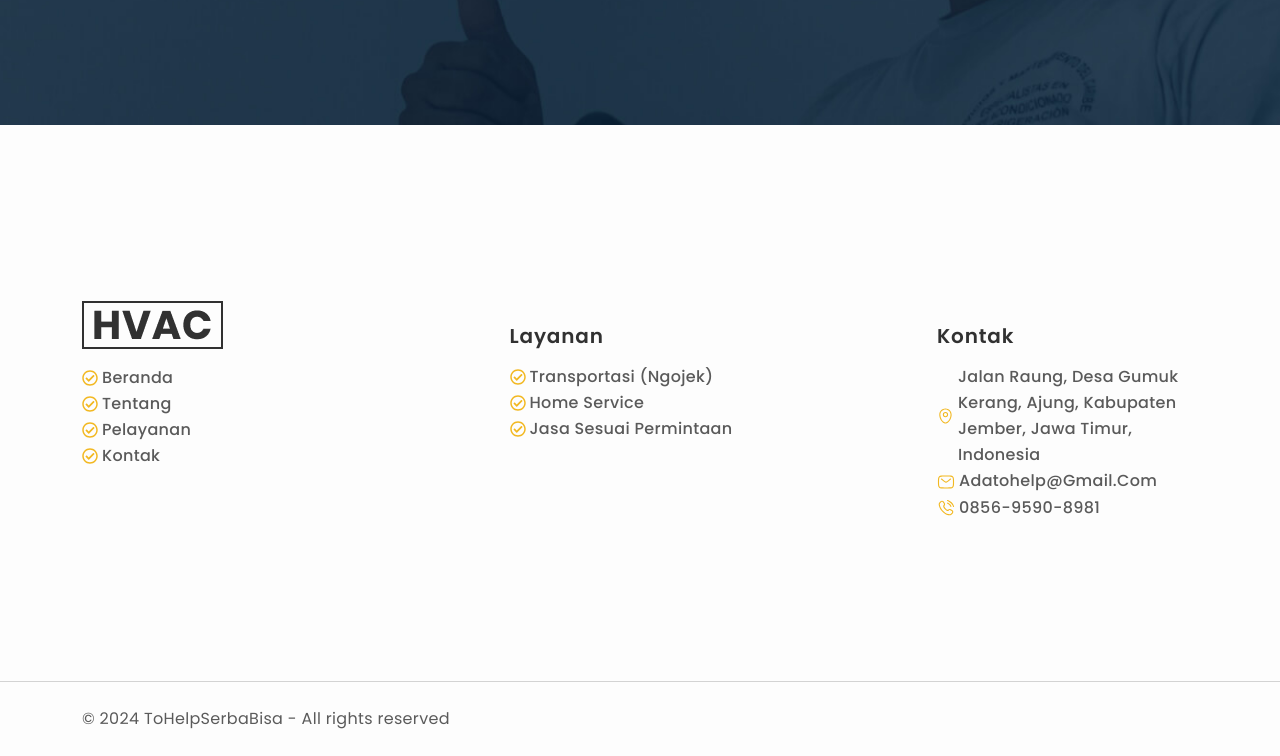
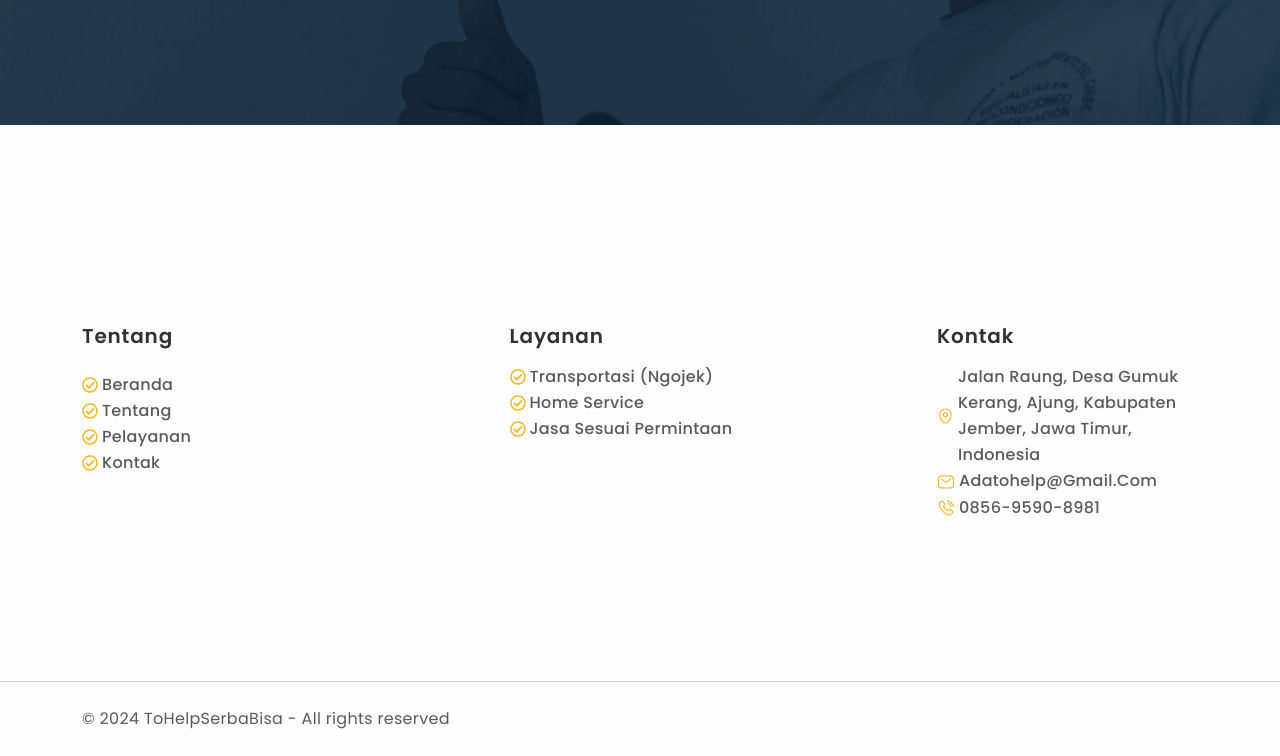
Before and after one commit to ChristYoga123/serbabisatohelp, a plain HTML site: page index.html in a window 1280 px wide. Shown: the part 6041-6797 px from the top of the page. Drawn offline with nearby package versions, Linux system fonts and the light colour scheme.

Commit message:
fix: footer

```diff
--- a/index.html
+++ b/index.html
@@ -952,9 +952,7 @@
       <div class="row flex-wrap justify-content-between">
         <div class="col-lg-3 col-md-6 pb-3">
           <div class="footer-menu">
-            <a class="navbar-brand" href="index.html">
-              <img src="images/main-logo.png" class="logo img-fluid">
-            </a>
+            <h5 class=" widget-title py-2 mt-3 fw-semibold">Tentang</h5>
             <ul class="menu-list d-flex flex-column list-unstyled mt-3">
               <li class="fw-medium text-capitalize d-flex align-items-center">
                 <svg class="text-primary me-1" width="16" height="16">
```
